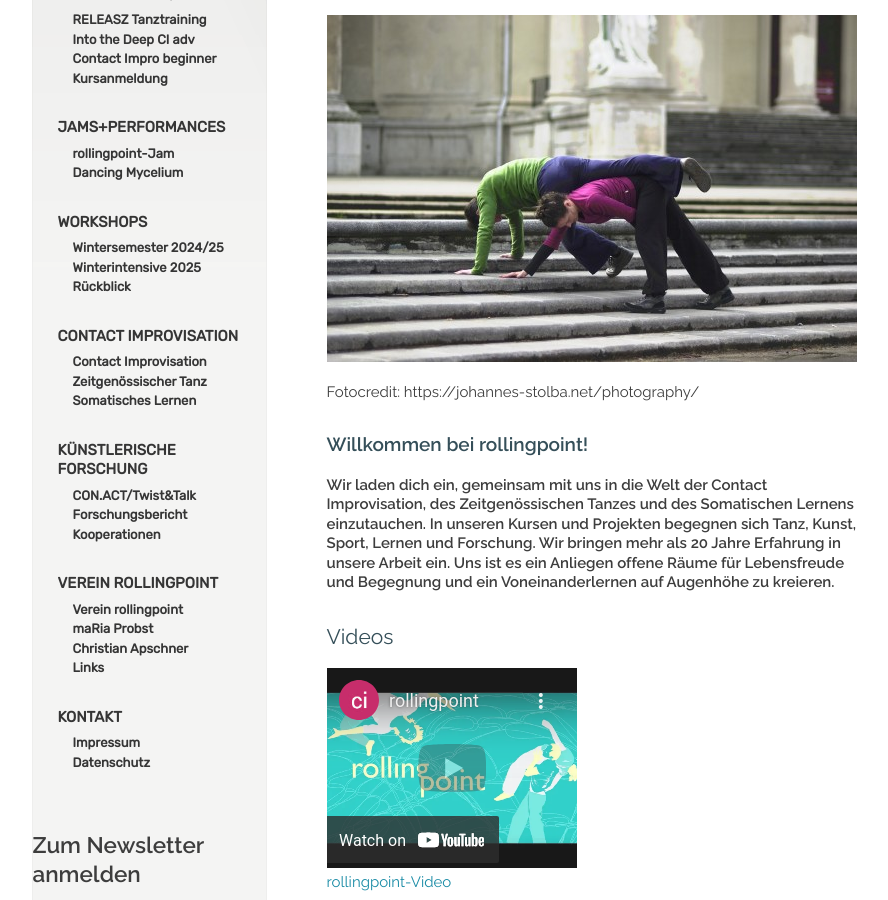
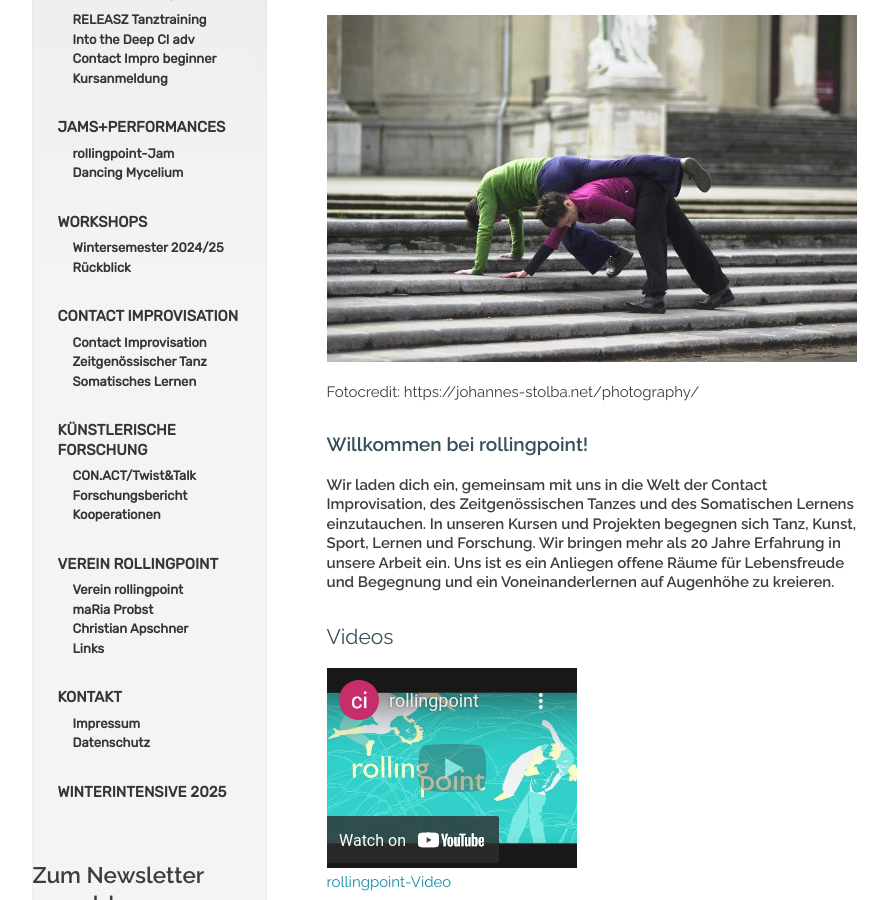
Before and after one commit to manulari/rollingpointat, a Jekyll site: the page built from _pages_de/index.md, in a window 1280 px wide and 900 px high, scrolled down 200 px. Shown: the whole window, without its empty margins (152-1040 px from the left). Built offline with Jekyll 4.4.1, drawn with Linux system fonts in a browser that asks for light colours; comment, search, counter and statistics services are not loaded; part of the change alters nothing that is shown.

Commit message:
Update Settings “nav_de”

```diff
--- a/_data/nav_de.yml
+++ b/_data/nav_de.yml
@@ -24,8 +24,6 @@ entries:
     subentries:
       - title: Wintersemester 2024/25
         path: /wsws2024
-      - title: Winterintensive 2025
-        path: /winterintensive
       - title: Rückblick
         path: /rückblick
   - title: CONTACT IMPROVISATION
@@ -64,3 +62,5 @@ entries:
         path: /impressum
       - title: Datenschutz
         path: /datenschutz
+  - title: WINTERINTENSIVE  2025
+    path: /winterintensive
```
